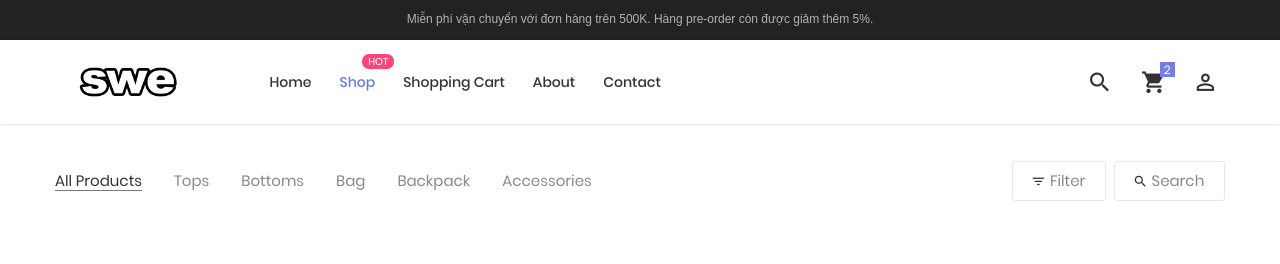
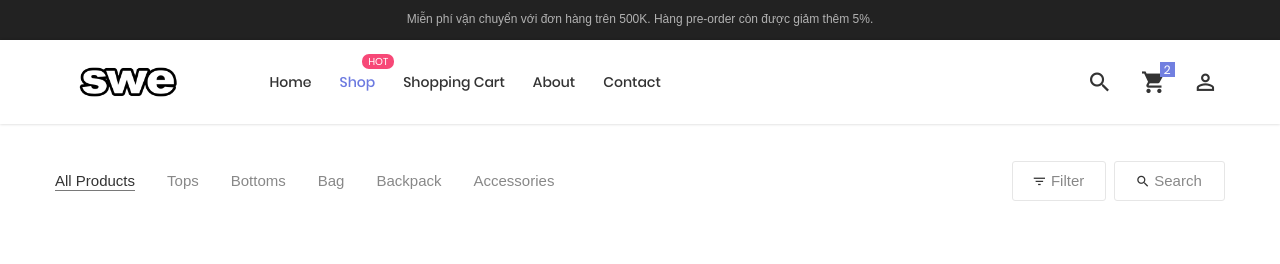
Before and after one commit to LeNguyenXeng/DuAn1, a PHP site: page /product.html in a window 1280 px wide. Shown: the top 264 px of the page. Run offline with PHP 8.4, Linux system fonts and the light colour scheme; some libraries are stand-ins or nearby versions; some web fonts are replaced.

Commit message:
sửa lại font

```diff
--- a/css/product.css
+++ b/css/product.css
@@ -81,5 +81,7 @@
 }
 .tab01 .nav-link {
     font-family: Popspismedium, sans-serif;
-
 }
+.stext-106{
+    font-family: Popspismedium, sans-serif;
+}
```
